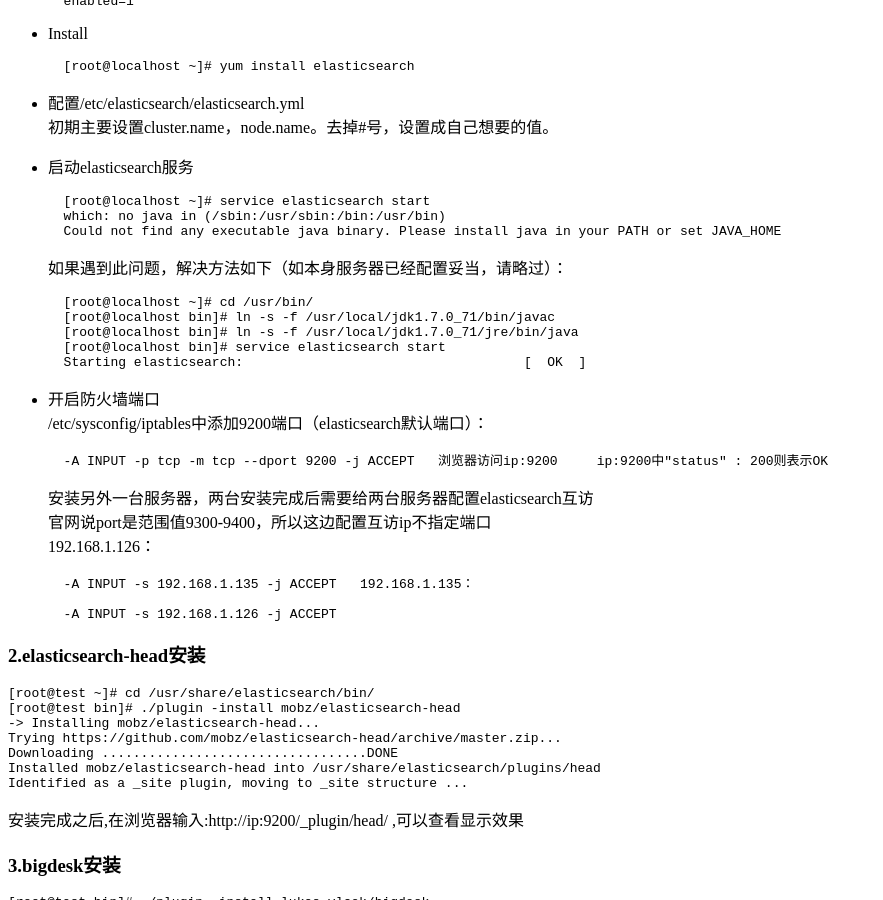
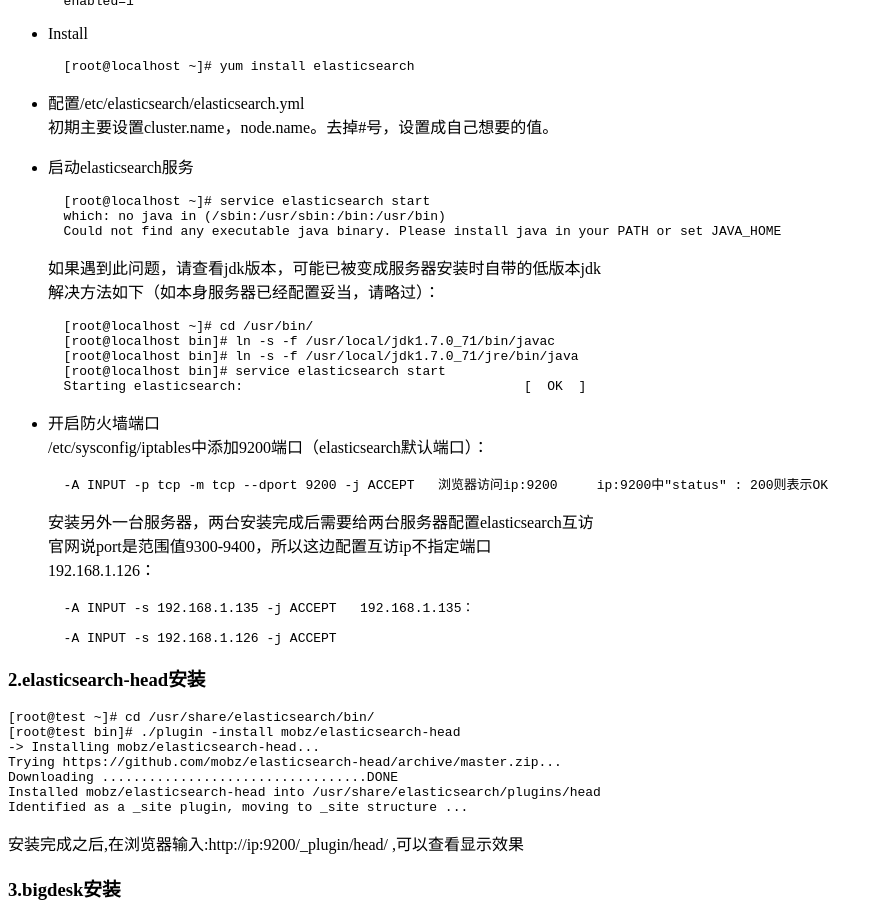
Before and after one commit to CharlesCJ/charlescj.github.io, a Jekyll site: the page built from _posts/2014-11-24-elasticsearch、spring-data-elasticsearch工作随记_elasticsearch.md, in a window 1280 px wide and 900 px high, scrolled down 632 px. Shown: the whole window, without its empty margins (0-883 px from the left). Built offline with Jekyll 4.4.1, drawn with Linux system fonts in a browser that asks for light colours; nearby versions of some CDN libraries; library files that are not in the unit come from our copies; comment, search, counter and statistics services are not loaded.

Commit message:
Update 2014-11-24-elasticsearch、spring-data-elasticsearch工作随记_elasticsearch.md

```diff
--- a/_posts/2014-11-24-elasticsearch、spring-data-elasticsearch工作随记_elasticsearch.md
+++ b/_posts/2014-11-24-elasticsearch、spring-data-elasticsearch工作随记_elasticsearch.md
@@ -41,7 +41,8 @@ ip2:192.168.1.135
         which: no java in (/sbin:/usr/sbin:/bin:/usr/bin)
         Could not find any executable java binary. Please install java in your PATH or set JAVA_HOME
 
-    如果遇到此问题，解决方法如下（如本身服务器已经配置妥当，请略过）：
+    如果遇到此问题，请查看jdk版本，可能已被变成服务器安装时自带的低版本jdk
+    解决方法如下（如本身服务器已经配置妥当，请略过）：
 
         [root@localhost ~]# cd /usr/bin/
         [root@localhost bin]# ln -s -f /usr/local/jdk1.7.0_71/bin/javac
```
